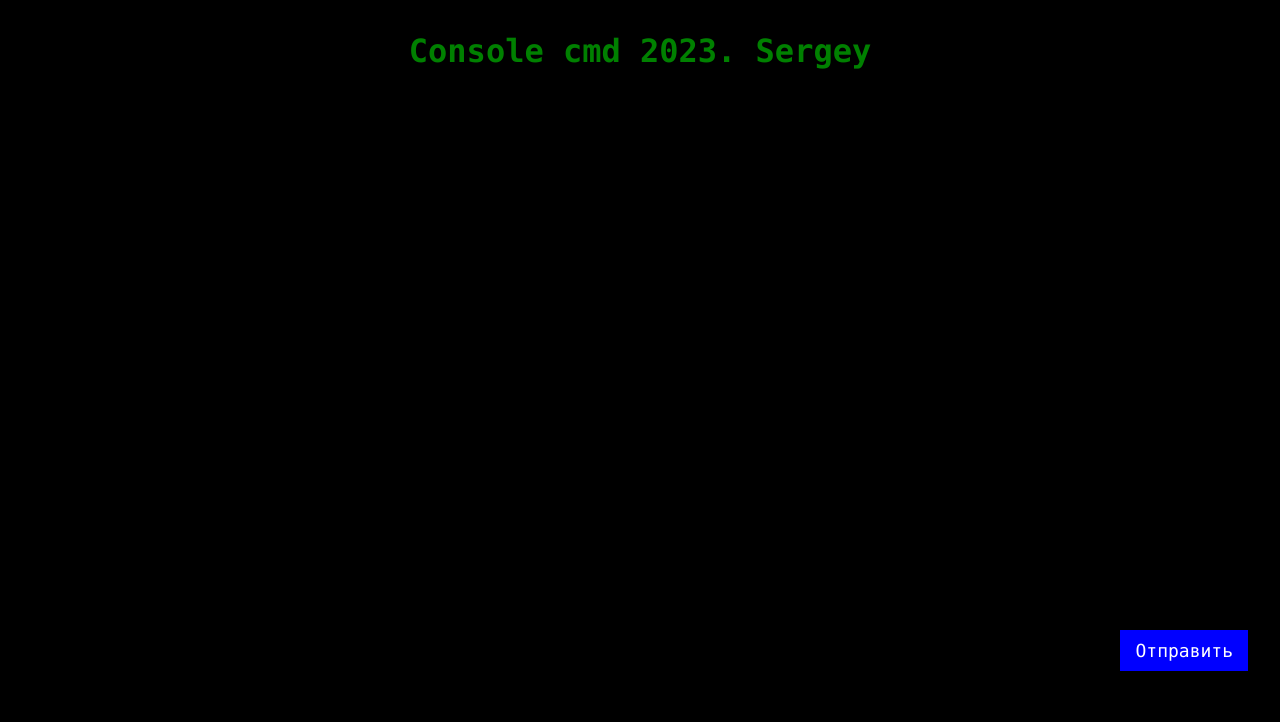
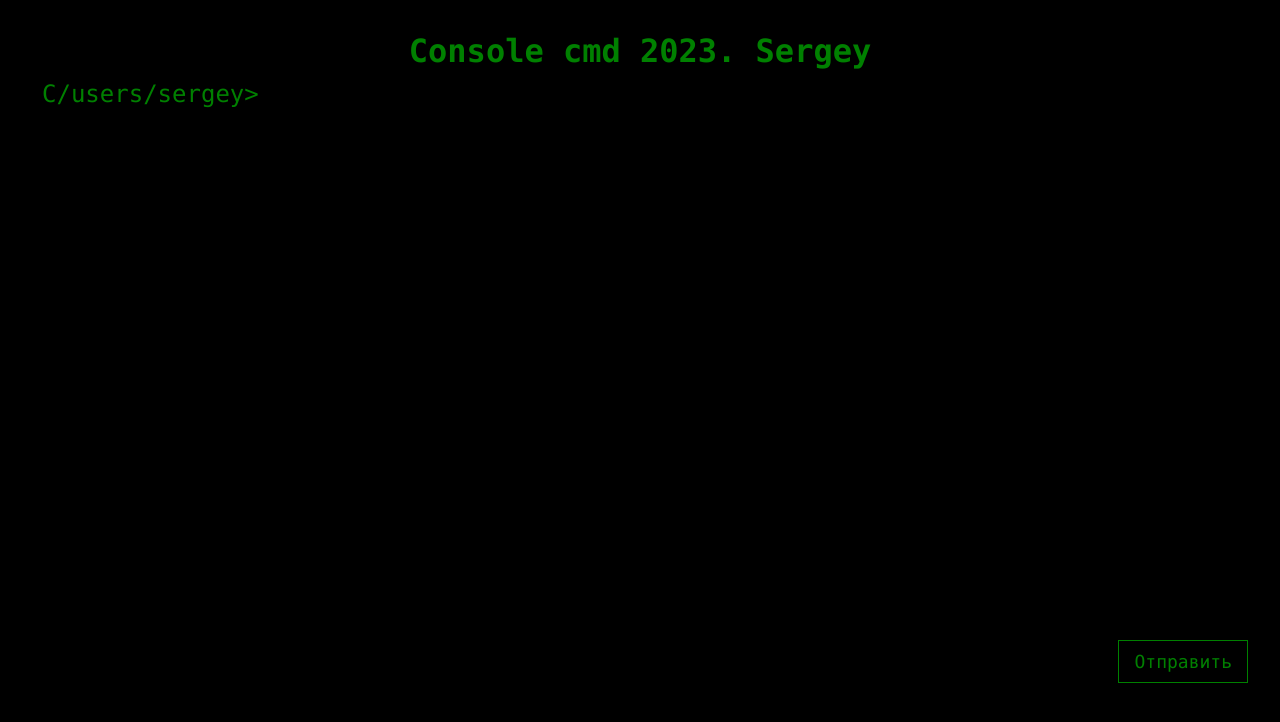
Before and after one commit to Santerakis/styled-components-cmd, a React (Create React App) app: page / in a window 1280 px wide. Shown: the top 722 px of the page. Built offline with nearby package versions, Linux system fonts and the light colour scheme.

Commit message:
lines & keyPress

```diff
--- a/src/App.js
+++ b/src/App.js
@@ -17,9 +17,9 @@ function App() {
         <Flex justify={'center'}>
             <Title color={'green'}>Console cmd 2023. Sergey</Title>
         </Flex>
-        <Flex direction={'column'}>
-            <Console/>
-            <Button  align={'flex-end'}/>
+        <Flex direction={'column'} margin={'10px 0'}>
+            <Console color={'green'}/>
+            <Button color={'green'} align={'flex-end'}/>
         </Flex>
 
     </StAppWrapper>
--- a/src/components/button.js
+++ b/src/components/button.js
@@ -11,7 +11,7 @@ const rotateAnimation = keyframes`
 `
 
 const StButton = styled.button.attrs(props => ({
-    primary: true,
+    outlined: true,
 }))`
   // дефолтные пропсы через attrs
   border: none;
--- a/src/components/console.js
+++ b/src/components/console.js
@@ -1,5 +1,7 @@
-import React from 'react';
+import React, {useState} from 'react';
 import styled from "styled-components";
+import Flex from "./flex";
+import Line from "./line";
 
 const StConsole = styled.textarea`
   width: 100%;
@@ -14,9 +16,24 @@ const StConsole = styled.textarea`
   }
 `
 
-const Console = (props) => {
+const Console = ({color, ...rest}) => {
+    const [lines, setLines] = useState(['C/users/sergey>'])
+
+    const OnKeyPress = e => {
+        if(e.charCode === 13) {
+            setLines([...lines, 'C/users/sergey>'])
+        }
+    }
+
     return (
-        <StConsole {...props}/>
+        <Flex>
+            <Flex direction={'column'} margin={'0 10px'}>
+                {lines.map(l =>
+                    <Line color={color}>{l}</Line>
+                )}
+            </Flex>
+            <StConsole onKeyPress={OnKeyPress} color={color} {...rest}/>
+        </Flex>
     );
 };
 
--- /dev/null
+++ b/src/components/line.js
@@ -0,0 +1,15 @@
+import React from 'react';
+import styled from "styled-components";
+
+const StLine = styled.div`
+  font-size: 24px;
+  color: ${props => props.color || 'white'}
+`
+
+const Line = (props) => {
+    return (
+      <StLine {...props}/>
+    );
+};
+
+export default Line;
--- a/src/components/title.js
+++ b/src/components/title.js
@@ -9,7 +9,9 @@ const StTitle = styled.h1`
 const Title = (props) => {
     return (
         <StTitle {...props}/>
+        // <StTitle {...{children: 'ASD', color: 'green'}}/>
     );
 };
 
+
 export default Title;
```
